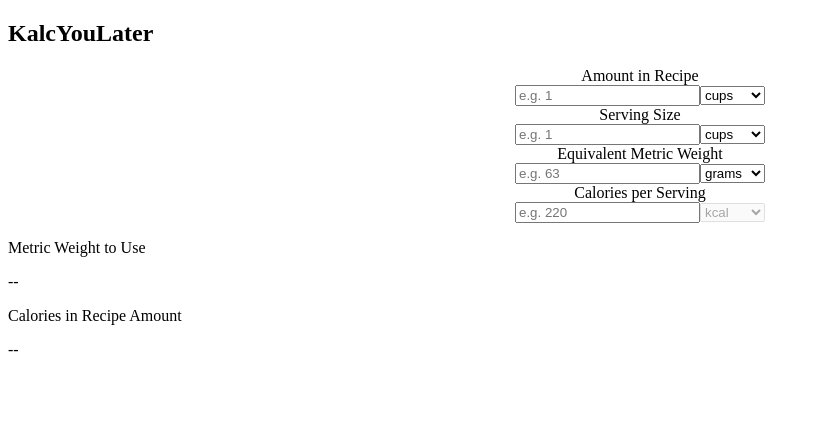
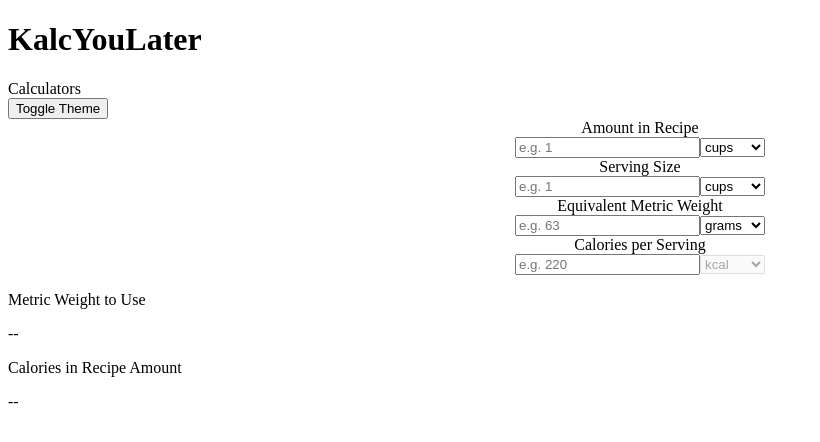
Before and after one commit to mjleonides/kalcyoulater, a Vue app: page / in a window 1280 px wide. Shown: the top 442 px of the page, without its empty margins (0-820 px from the left). Built offline with nearby package versions, Linux system fonts and the light colour scheme.

Commit message:
Reorganize App.vue

```diff
--- a/src/App.vue
+++ b/src/App.vue
@@ -1,7 +1,13 @@
 <template>
+  <header>
+    <h1>KalcYouLater</h1>
+    <nav><a class="nav-link">Calculators</a></nav>
+    <div class="header-buttons">
+      <button id="theme-toggle" class="button">Toggle Theme</button>
+    </div>
+  </header>
   <main class="app-shell">
-    <section class="hero">
-      <h1>KalcYouLater</h1>
+    <section class="calculator-container">
       <form id="input-form" class="input-form">
         <!-- Amount used in recipe -->
         <InputNumberUnit
@@ -52,12 +58,12 @@
 
       <!-- Results -->
       <div class="results-container">
-        <div class="calculated-weight">
+        <div class="result calculated-weight">
           <p>Metric Weight to Use</p>
           <p v-if="calculatedWeight">{{ calculatedWeight.toFixed(2) }} g</p>
           <p v-else>--</p>
         </div>
-        <div class="calculated-calories">
+        <div class="result calculated-calories">
           <p>Calories in Recipe Amount</p>
           <p v-if="calculatedCalories">{{ calculatedCalories }} kcal</p>
           <p v-else>--</p>
```
